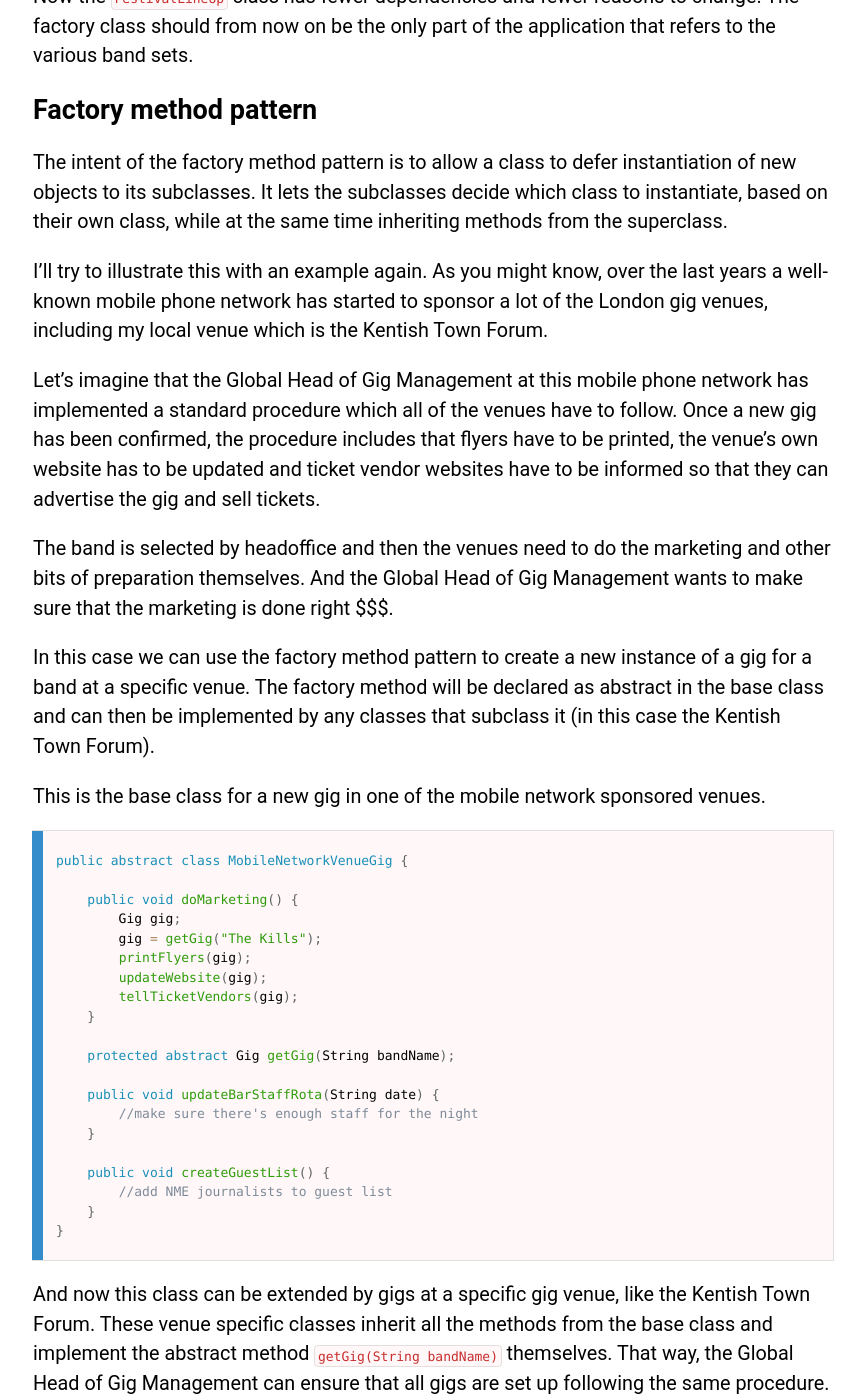
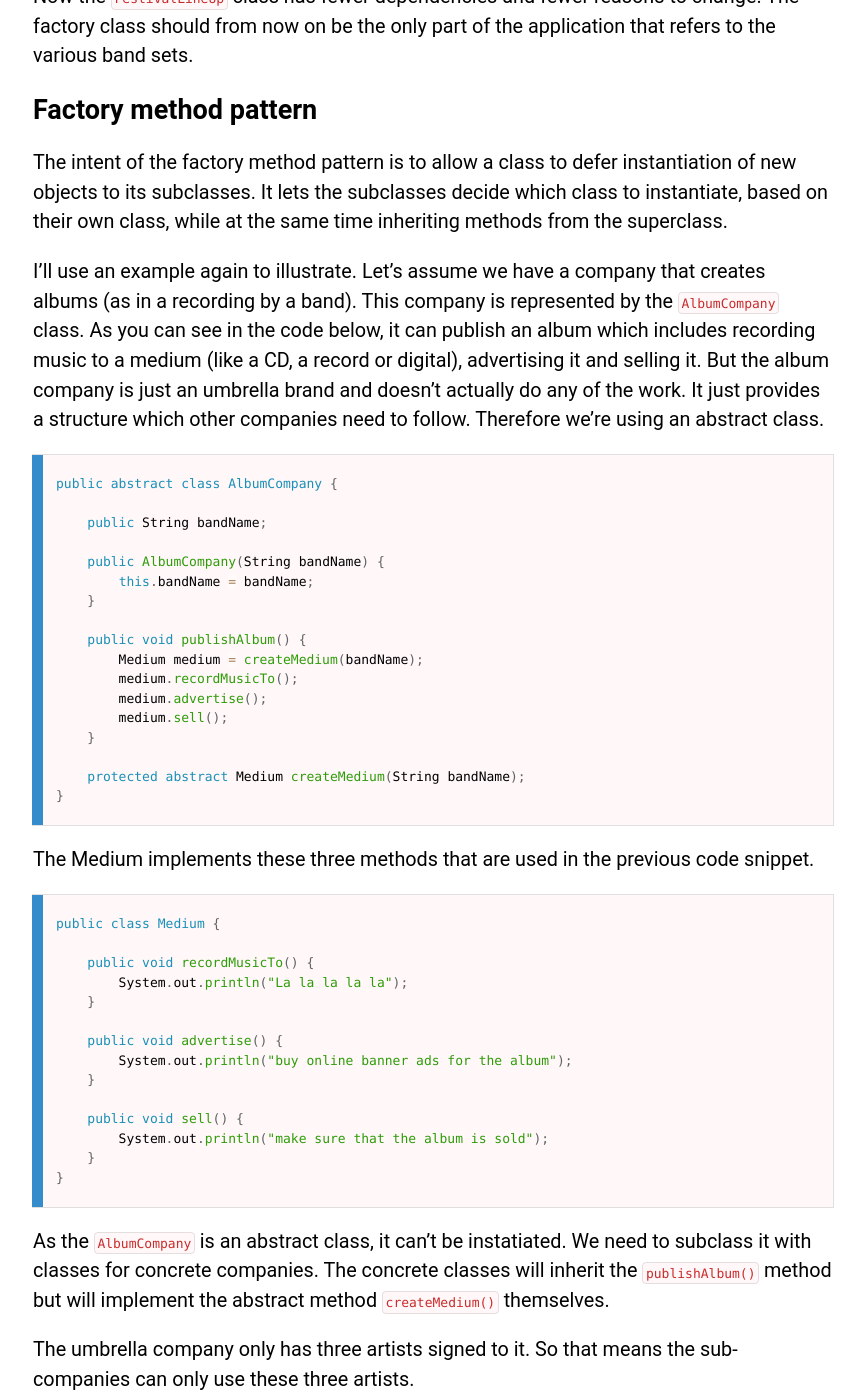
Before and after one commit to RabeaGleissner/RabeaGleissner.github.io, a Jekyll site: the page built from apprenticeship/_posts/2016-02-23-post-58.md, in a window 1280 px wide and 1400 px high, scrolled down 2328 px. Shown: the whole window, without its empty margins (207-1072 px from the left). Built offline with Jekyll 4.4.1, drawn with Linux system fonts in a browser that asks for light colours; comment, search, counter and statistics services are not loaded; some of the changed text lies outside the part shown.

Commit message:
more changes to factory blog post

```diff
--- a/apprenticeship/_posts/2016-02-23-post-58.md
+++ b/apprenticeship/_posts/2016-02-23-post-58.md
@@ -104,66 +104,106 @@ Now the `FestivalLineUp` class has fewer dependencies and fewer reasons to chang
 
 The intent of the factory method pattern is to allow a class to defer instantiation of new objects to its subclasses. It lets the subclasses decide which class to instantiate, based on their own class, while at the same time inheriting methods from the superclass.
 
-I'll try to illustrate this with an example again. As you might know, over the last years a well-known mobile phone network has started to sponsor a lot of the London gig venues, including my local venue which is the Kentish Town Forum.
-
-Let's imagine that the Global Head of Gig Management at this mobile phone network has implemented a standard procedure which all of the venues have to follow. Once a new gig has been confirmed, the procedure includes that flyers have to be printed, the venue's own website has to be updated and ticket vendor websites have to be informed so that they can advertise the gig and sell tickets.
-
-The band is selected by headoffice and then the venues need to do the marketing and other bits of preparation themselves. And the Global Head of Gig Management wants to make sure that the marketing is done right $$$.
-
-In this case we can use the factory method pattern to create a new instance of a gig for a band at a specific venue. The factory method will be declared as abstract in the base class and can then be implemented by any classes that subclass it (in this case the Kentish Town Forum).
-
-This is the base class for a new gig in one of the mobile network sponsored venues.
+I'll use an example again to illustrate. Let's assume we have a company that creates albums (as in a recording by a band). This company is represented by the `AlbumCompany` class. As you can see in the code below, it can publish an album which includes recording music to a medium (like a CD, a record or digital), advertising it and selling it. But the album company is just an umbrella brand and doesn't actually do any of the work. It just provides a structure which other companies need to follow. Therefore we're using an abstract class.
 
 <pre><code class="language-java">
-public abstract class MobileNetworkVenueGig {
+public abstract class AlbumCompany {
 
-    public void doMarketing() {
-        Gig gig;
-        gig = getGig("The Kills");
-        printFlyers(gig);
-        updateWebsite(gig);
-        tellTicketVendors(gig);
+    public String bandName;
+
+    public AlbumCompany(String bandName) {
+        this.bandName = bandName;
     }
 
-    protected abstract Gig getGig(String bandName);
-
-    public void updateBarStaffRota(String date) {
-        //make sure there's enough staff for the night
+    public void publishAlbum() {
+        Medium medium = createMedium(bandName);
+        medium.recordMusicTo();
+        medium.advertise();
+        medium.sell();
     }
 
-    public void createGuestList() {
-        //add NME journalists to guest list
+    protected abstract Medium createMedium(String bandName);
+}
+
+</code></pre>
+
+The Medium implements these three methods that are used in the previous code snippet.
+
+<pre><code class="language-java">
+public class Medium {
+
+    public void recordMusicTo() {
+        System.out.println("La la la la la");
+    }
+
+    public void advertise() {
+        System.out.println("buy online banner ads for the album");
+    }
+
+    public void sell() {
+        System.out.println("make sure that the album is sold");
     }
 }
 
 </code></pre>
 
-And now this class can be extended by gigs at a specific gig venue, like the Kentish Town Forum. These venue specific classes inherit all the methods from the base class and implement the abstract method `getGig(String bandName)` themselves. That way, the Global Head of Gig Management can ensure that all gigs are set up following the same procedure.
+As the `AlbumCompany` is an abstract class, it can't be instatiated. We need to subclass it with classes for concrete companies. The concrete classes will inherit the `publishAlbum()` method but will implement the abstract method `createMedium()` themselves.
 
-The reason why we need to pass in the band name is because the bands are selected by head office. The venues themselves can't invite bands.
+The umbrella company only has three artists signed to it. So that means the sub-companies can only use these three artists.
+
+If the RecordCompany sub-classes the album company, it will create a new record for the band that is passed into it. Each record extends the `Medium` class.
 
 <pre><code class="language-java">
-public class KentishTownForumGig extends MobileNetworkVenueGig {
+public class RecordCompany extends AlbumCompany {
+
+    public RecordCompany(String bandName) {
+        super(bandName);
+    }
 
     @Override
-    protected Gig getGig(String bandName) {
-
-        if (bandName.equals("The Kills")) {
-            return new TheKillsAtKtForum();
-        } else if (bandName.equals("BRMC")) {
-            return new BrmcAtKtForum();
-        } else if (bandName.equals("Temples")) {
-            return new TemplesAtKtForum();
+    protected Medium createMedium(String bandName) {
+        if (bandName.equals("Rolling Stones")) {
+            return new RollingStonesRecord();
+        } else if (bandName.equals("The Kills")) {
+            return new TheKillsRecord();
+        } else if (bandName.equals("Smashing Pumpkins")) {
+            return new SmashingPumpkinsRecord();
         } else {
             return null;
         }
     }
 }
+
 </code></pre>
 
-Now you might wonder why we should structure our code in that way. An alternative would be to instead use an interface for `MobileNetworkVenueGig` and then the `KentishTownForumGig` could implement all the methods tailored to its own needs.
+If the CDCompany sub-classes the album company, it creates a CD for one of the three bands.
 
-The downside of this is that we don't know how exactly the Kentish Town Forum will implement the methods. If we use an interface, we are only guaranteed that the subclasses will implement methods with a specific name and return type. But what actually happens inside those methods is uncontrollable. And the Global Head of Gig Management wouldn't be amused at all if for example the Forum forgot to tell one of the ticket vendor websites about the upcoming gig. By letting the Forum inherit all the methods, it can be ensured that they are implemented in exactly the same way for every venue.
+<pre><code class="language-java">
+public class CDCompany extends AlbumCompany {
+
+    public CDCompany(String bandName) {
+        super(bandName);
+    }
+
+    @Override
+    protected Medium createMedium(String bandName) {
+        if (bandName.equals("Rolling Stones")) {
+            return new RollingStonesCD();
+        } else if (bandName.equals("The Kills")) {
+            return new TheKillsCD();
+        } else if (bandName.equals("Smashing Pumpkins")) {
+            return new SmashingPumpkinsCD();
+        } else {
+            return null;
+        }
+    }
+}
+
+</code></pre>
+
+The advantage of this is that the AlbumCompany can make sure that the CDCompany and the RecordCompany both inherit its methods. So they will make sure to record the CD or record, advertise it and sell it.
+
+However, the drawback of this is that you have a lot of dependencies. If a new band signs to the AlbumCompany, both the CDCompany and the RecordCompany have to change. And if we imagine that we also have an Mp3Company and maybe a TapeCompany, then that becomes very inconvenient.
 
 ## Abstract factory
 
```
